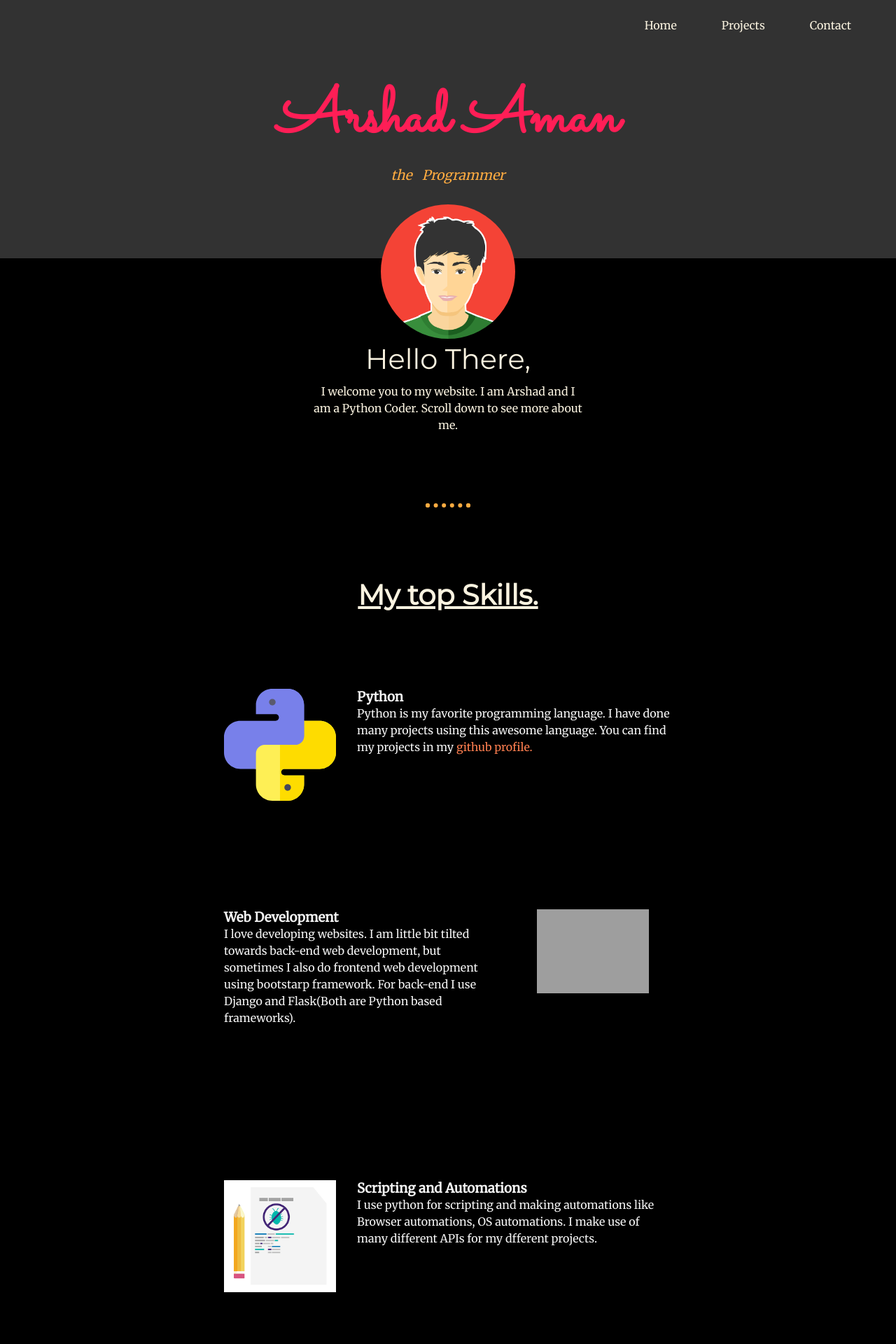
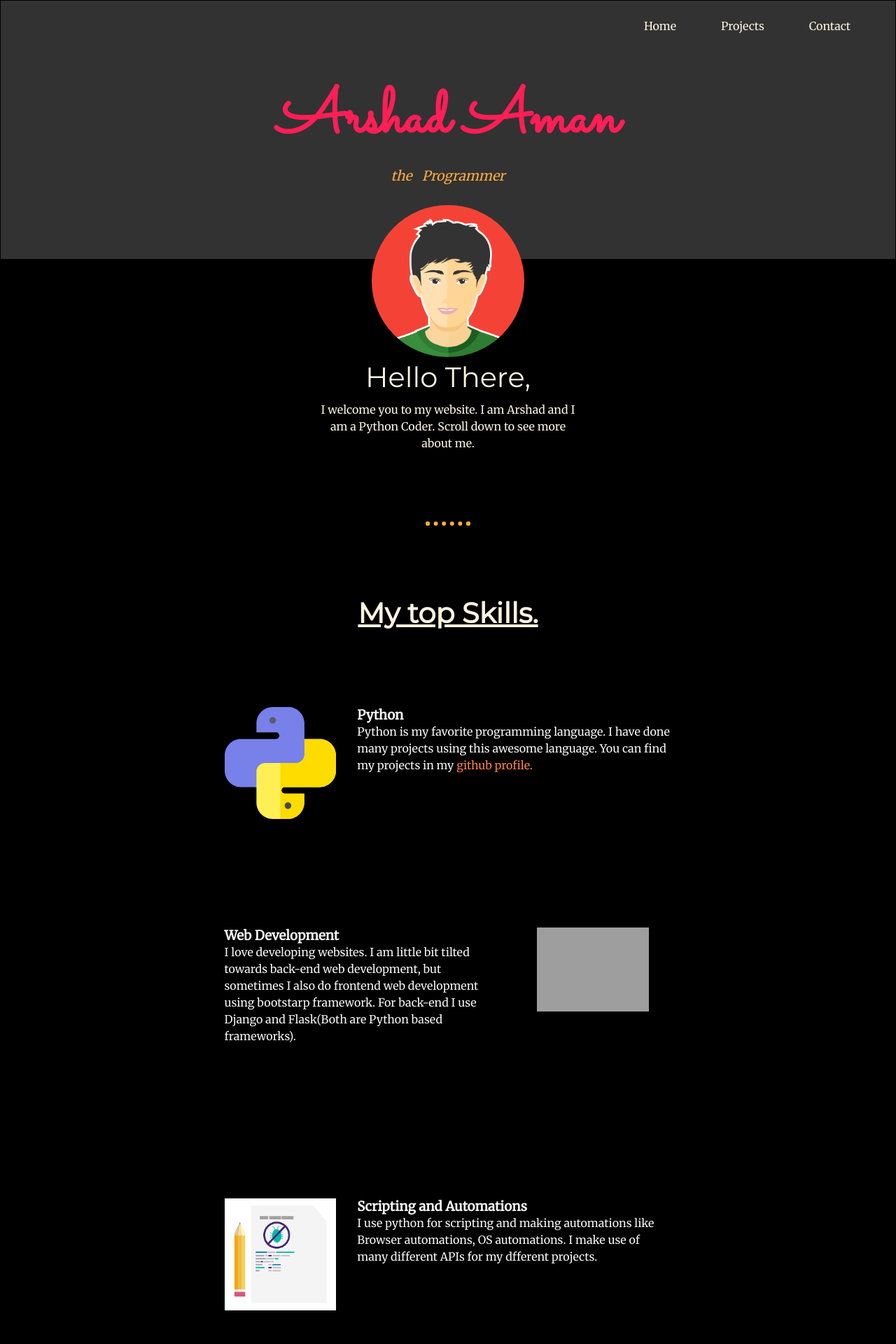
Before and after one commit to ArshadAman/dynamic_portfolio, a Flask app: page / in a window 1280 px wide. Shown: the top 1920 px of the page at 70% size. Run offline with Flask 2, Linux system fonts and the light colour scheme; some libraries are stand-ins or nearby versions; grey boxes are pictures that could not be loaded.

Commit message:
Update style.css

```diff
--- a/static/assets/style.css
+++ b/static/assets/style.css
@@ -5,7 +5,7 @@
 }
 
 body{
-    margin: 0;
+    margin: 1px;
     text-align: center;
     font-family:'Merriweather', serif;
     color: #40514E;
@@ -79,7 +79,7 @@ nav ul li a{
     color: #faf3e0;
 }
 nav ul li a:hover{
-    text-decoration: underline;
+    text-decoration: none;
     text-decoration: #b68973;
     color: #eabf9f;
 }
@@ -101,7 +101,7 @@ nav ul li a:hover{
 }
 .avatar{
     border-radius: 50%;
-    width: 15%;
+    width: 17%;
     height: 15%;
 }
 
@@ -227,6 +227,6 @@ a{
         .avatar{
             border-radius: 50%;
             width: 25%;
-            height: 25%;
+            height: 27%;
         }
   }
```
